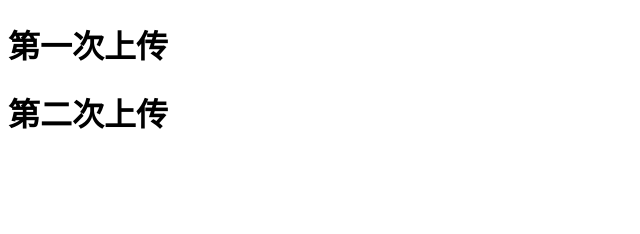
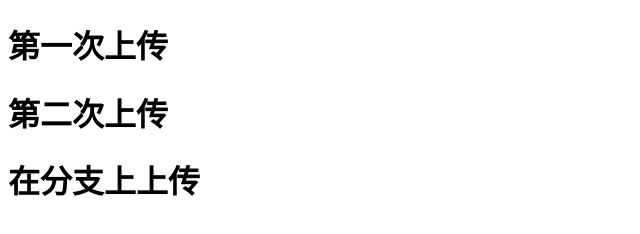
Before and after one commit to yinyanxiao/houjiandong.github.io, a plain HTML site: page first/1-first.html in a window 1280 px wide. Shown: the whole page, without its empty margins (0-640 px from the left). Drawn offline with Linux system fonts and the light colour scheme.

Commit message:
在分支上上传

```diff
--- a/first/1-first.html
+++ b/first/1-first.html
@@ -7,6 +7,7 @@
 <body>
 	<h1>第一次上传</h1>
 	<h1>第二次上传</h1>
+	<h1>在分支上上传</h1>
 
 </body>
 </html>
```
